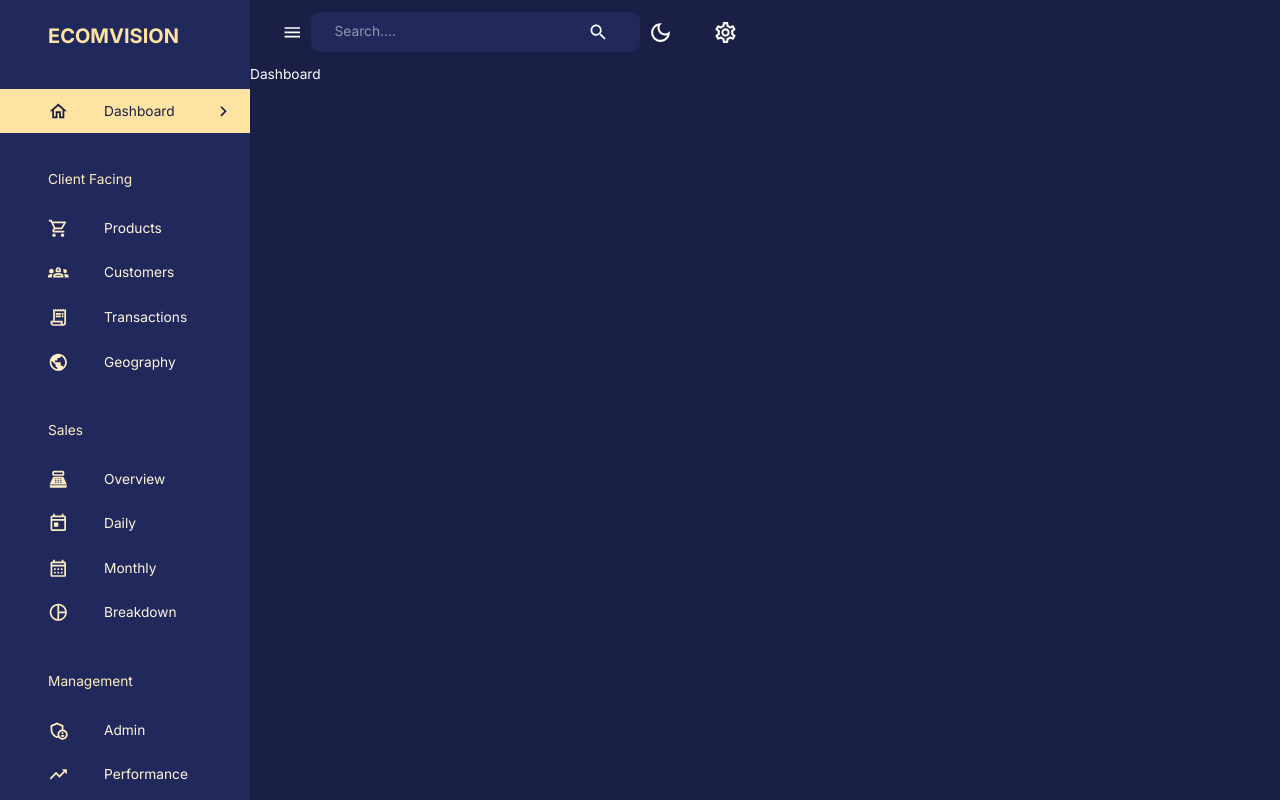
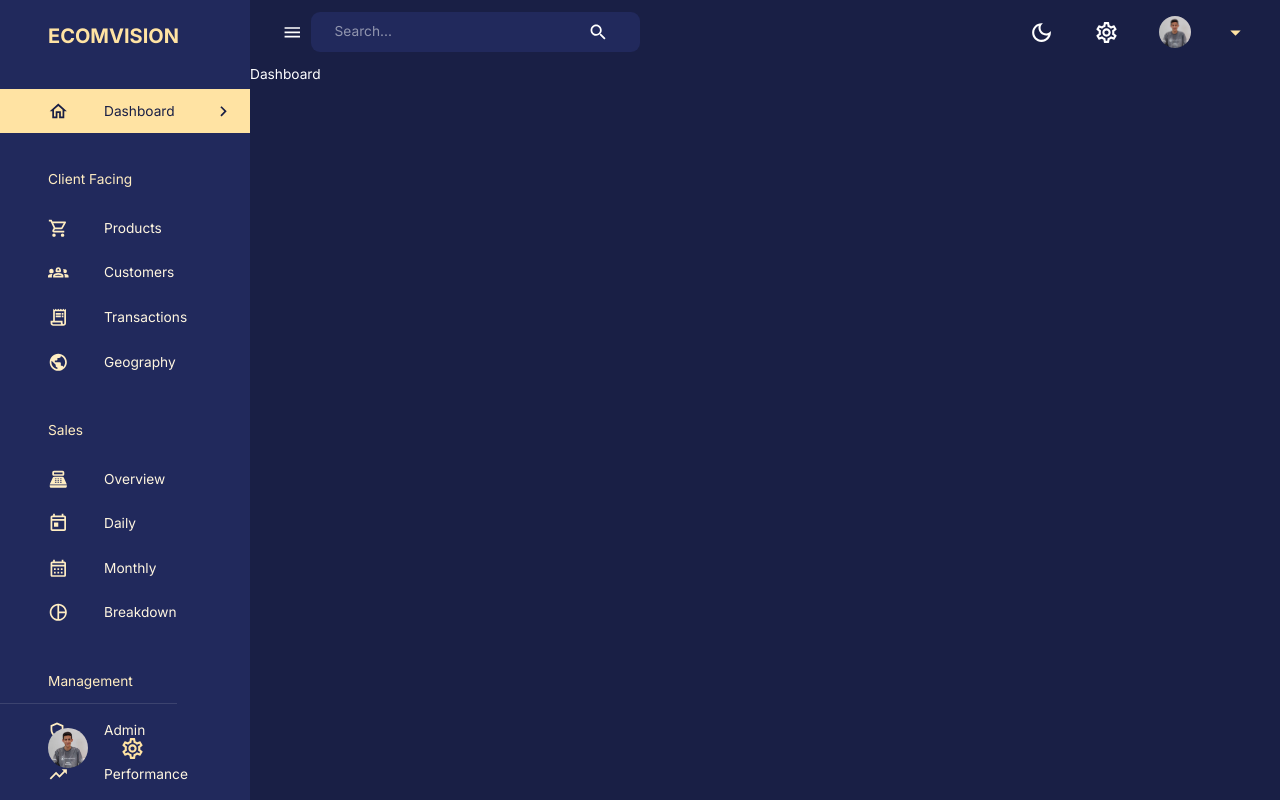
Before and after one commit to ezitounioussama/Final-Dashboard-Solution, a React (Create React App) app in the folder client/: page /dashboard in a window 1280 px wide. Built offline with nearby package versions, Linux system fonts and the light colour scheme; no server answers.

Commit message:
SideBar , NavBar , Themes , DONE

```diff
--- a/client/src/components/Navbar.jsx
+++ b/client/src/components/Navbar.jsx
@@ -1,4 +1,4 @@
-import React from "react";
+import React, { useState } from "react";
 import {
   LightModeOutlined,
   DarkModeOutlined,
@@ -13,15 +13,26 @@ import { setMode } from "state";
 import profileImage from "assets/profile.jpg";
 import {
   AppBar,
+  Button,
+  Box,
+  Typography,
   IconButton,
   InputBase,
   Toolbar,
+  Menu,
+  MenuItem,
   useTheme,
 } from "@mui/material";
 
-const Navbar = ({ isSidebarOpen, setIsSidebarOpen }) => {
+const Navbar = ({ user, isSidebarOpen, setIsSidebarOpen }) => {
   const dispatch = useDispatch();
   const theme = useTheme();
+
+  const [anchorEl, setAnchorEl] = useState(null);
+  const isOpen = Boolean(anchorEl);
+  const handleClick = (event) => setAnchorEl(event.currentTarget);
+  const handleClose = () => setAnchorEl(null);
+
   return (
     <AppBar
       sx={{
@@ -31,13 +42,9 @@ const Navbar = ({ isSidebarOpen, setIsSidebarOpen }) => {
       }}
     >
       <Toolbar sx={{ justifyContent: "space-between" }}>
-        {/* Left Side */}
+        {/* LEFT SIDE */}
         <FlexBetween>
-          <IconButton
-            onClick={() => {
-              setIsSidebarOpen(!isSidebarOpen);
-            }}
-          >
+          <IconButton onClick={() => setIsSidebarOpen(!isSidebarOpen)}>
             <MenuIcon />
           </IconButton>
           <FlexBetween
@@ -46,13 +53,14 @@ const Navbar = ({ isSidebarOpen, setIsSidebarOpen }) => {
             gap="3rem"
             p="0.1rem 1.5rem"
           >
-            <InputBase placeholder="Search...." />
+            <InputBase placeholder="Search..." />
             <IconButton>
               <Search />
             </IconButton>
           </FlexBetween>
         </FlexBetween>
-        {/* Right Side */}
+
+        {/* RIGHT SIDE */}
         <FlexBetween gap="1.5rem">
           <IconButton onClick={() => dispatch(setMode())}>
             {theme.palette.mode === "dark" ? (
@@ -64,6 +72,55 @@ const Navbar = ({ isSidebarOpen, setIsSidebarOpen }) => {
           <IconButton>
             <SettingsOutlined sx={{ fontSize: "25px" }} />
           </IconButton>
+
+          <FlexBetween>
+            <Button
+              onClick={handleClick}
+              sx={{
+                display: "flex",
+                justifyContent: "space-between",
+                alignItems: "center",
+                textTransform: "none",
+                gap: "1rem",
+              }}
+            >
+              <Box
+                component="img"
+                alt="profile"
+                src={profileImage}
+                height="32px"
+                width="32px"
+                borderRadius="50%"
+                sx={{ objectFit: "cover" }}
+              />
+              <Box textAlign="left">
+                <Typography
+                  fontWeight="bold"
+                  fontSize="0.85rem"
+                  sx={{ color: theme.palette.secondary[100] }}
+                >
+                  {user.name}
+                </Typography>
+                <Typography
+                  fontSize="0.75rem"
+                  sx={{ color: theme.palette.secondary[200] }}
+                >
+                  {user.occupation}
+                </Typography>
+              </Box>
+              <ArrowDropDownOutlined
+                sx={{ color: theme.palette.secondary[300], fontSize: "25px" }}
+              />
+            </Button>
+            <Menu
+              anchorEl={anchorEl}
+              open={isOpen}
+              onClose={handleClose}
+              anchorOrigin={{ vertical: "bottom", horizontal: "center" }}
+            >
+              <MenuItem onClick={handleClose}>Log Out</MenuItem>
+            </Menu>
+          </FlexBetween>
         </FlexBetween>
       </Toolbar>
     </AppBar>
--- a/client/src/components/Sidebar.jsx
+++ b/client/src/components/Sidebar.jsx
@@ -193,7 +193,7 @@ const Sidebar = ({
             </List>
           </Box>
 
-          {/* <Box position="absolute" bottom="2rem">
+          <Box position="absolute" bottom="2rem">
             <Divider />
             <FlexBetween textTransform="none" gap="1rem" m="1.5rem 2rem 0 3rem">
               <Box
@@ -227,7 +227,7 @@ const Sidebar = ({
                 }}
               />
             </FlexBetween>
-          </Box> */}
+          </Box>
         </Drawer>
       )}
     </Box>
--- a/client/src/index.js
+++ b/client/src/index.js
@@ -6,11 +6,17 @@ import globalReducer from "state";
 import { configureStore } from "@reduxjs/toolkit";
 import { Provider } from "react-redux";
 
+import { setupListeners } from "@reduxjs/toolkit/query";
+import { api } from "state/api";
+
 const store = configureStore({
   reducer: {
     global: globalReducer,
+    [api.reducerPath]: api.reducer,
   },
+  middleware: (getDefault) => getDefault().concat(api.middleware),
 });
+setupListeners(store.dispatch);
 
 const root = ReactDOM.createRoot(document.getElementById("root"));
 root.render(
--- a/client/src/scenes/layout/index.jsx
+++ b/client/src/scenes/layout/index.jsx
@@ -3,19 +3,27 @@ import Navbar from "components/Navbar";
 import Sidebar from "components/Sidebar";
 import { Box, useMediaQuery } from "@mui/material";
 import { Outlet } from "react-router-dom";
+import { useGetUserQuery } from "state/api";
+import { useSelector } from "react-redux";
+
 const Layout = () => {
   const isNonMobile = useMediaQuery("(min-width: 600px)");
   const [isSidebarOpen, setIsSidebarOpen] = useState(true);
+  const userId = useSelector((state) => state.global.userId);
+  const { data } = useGetUserQuery(userId);
+
   return (
     <Box display={isNonMobile ? "flex" : "block"} width="100%" height="100%">
       <Sidebar
+        user={data || {}}
         isNonMobile={isNonMobile}
         drawerWidth="250px"
         isSidebarOpen={isSidebarOpen}
         setIsSidebarOpen={setIsSidebarOpen}
       />
-      <Box>
+      <Box flexGrow={1}>
         <Navbar
+          user={data || {}}
           isSidebarOpen={isSidebarOpen}
           setIsSidebarOpen={setIsSidebarOpen}
         />
--- /dev/null
+++ b/client/src/state/api.js
@@ -0,0 +1,15 @@
+import { createApi, fetchBaseQuery } from "@reduxjs/toolkit/query/react";
+
+export const api = createApi({
+  baseQuery: fetchBaseQuery({ baseUrl: process.env.REACT_APP_BASE_URL }),
+  reducerPath: "adminApi",
+  tagTypes: ["User"],
+  endpoints: (build) => ({
+    getUser: build.query({
+      query: (id) => `general/user/${id}`,
+      providesTags: ["User"],
+    }),
+  }),
+});
+
+export const { useGetUserQuery } = api;
```
Also changed, not shown: 2 other files (tests, documents, lock files or other folders).
